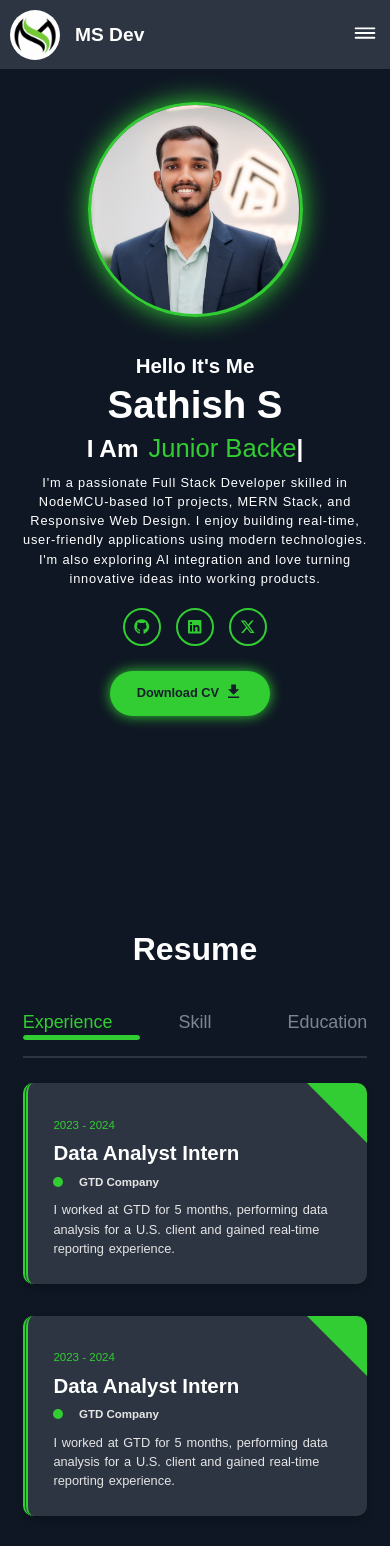
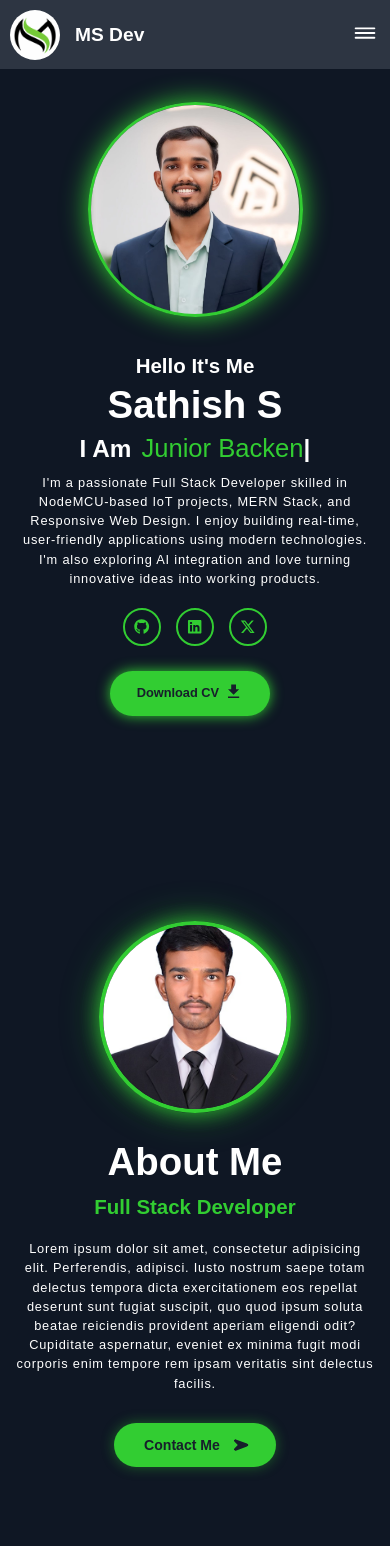
Before and after one commit to SATHISH-WEBDEVBER/portfolio, a React (Vite) app: page / in a window 390 px wide. Shown: the top 1546 px of the page. Built offline with nearby package versions, Linux system fonts and the light colour scheme; a web font is replaced by a local one.

Commit message:
.gitignore file added

```diff
--- a/package.json
+++ b/package.json
@@ -10,6 +10,7 @@
     "preview": "vite preview"
   },
   "dependencies": {
+    "@emailjs/browser": "^4.4.1",
     "aos": "^2.3.4",
     "emailjs-com": "^3.2.0",
     "lucide-react": "^0.525.0",
--- a/src/App.jsx
+++ b/src/App.jsx
@@ -40,9 +40,9 @@ const App = () => {
       <section id="home">
         <Home />
       </section>
-      {/* <section id="about">
+      <section id="about">
         <Aboutme />
-      </section> */}
+      </section>
       <section id="resume">
         <Resume />
       </section>
--- a/src/css/Aboutme.css
+++ b/src/css/Aboutme.css
@@ -1,72 +1,81 @@
+/* Container matching the Header layout exactly */
 .aboutmain {
-    position: relative;
-    margin: 100px 60px;
-    display: flex;
-    align-items: center; /* Keeps everything vertically centered */
-    justify-content: center;
-    gap: 4rem;
-     /* Prevents any overflow issues with the image */
-}
-
-.aboutimage {
-    flex: 1;
     display: flex;
     justify-content: center;
     align-items: center;
-    /* We don't need position: absolute here to avoid messy overlaps */
+    gap: 80px;
+    padding: 9rem 9rem;
 }
 
+/* Image Container */
+.aboutimage {
+    display: flex;
+    justify-content: center;
+    align-items: center;
+}
+
+/* Image styling matching your screenshot's vivid glow */
 .mainimage {
-    position: absolute;
     width: 25rem;
     height: 25rem;
     border-radius: 50%;
     border: 4px solid #32cd32;
-    background-color: #32cd32;
-    box-shadow: 0 0 2rem rgba(50, 205, 50, 0.2);
+    background-color: transparent;
+    box-shadow: 0 0 1.5rem rgba(50, 205, 50, 0.8), 0 0 3rem rgba(50, 205, 50, 0.4);
     transition: 0.3s ease;
+    object-fit: cover;
 }
 
 .mainimage:hover {
-    box-shadow: 0 0 6rem #32cd32;
+    box-shadow: 0 0 2rem #32cd32, 0 0 5rem #32cd32;
 }
 
+/* Content Container matching the Header-content spacing */
 .aboutcontent {
-    flex: 2;
-    padding: 1rem;
+    display: flex;
+    flex-direction: column;
+    justify-content: center;
+    align-items: flex-start; /* Keeps text aligned to the left side of its container */
+    max-width: 600px;
 }
 
 .aboutcontent h1 {
+    font-size: 3rem;
     color: #fff;
-    font-size: 3rem;
-    margin: 0;
+    font-weight: 900;
+    line-height: 1;
+    margin: 0 0 0.5rem 0;
 }
 
 .aboutcontent h3 {
-    color: #32dc32;
-    margin: 0.5rem 0;
-    font-size: 1.7rem;
-    font-weight: 600;
+    color: #32cd32;
+    font-size: 1.6rem;
+    font-weight: 800;
+    line-height: 1.9;
+    margin: 0 0 1rem 0;
 }
 
 .aboutcontent p {
-    color: #ccc;
-    margin-top: 1.5rem;
-    font-size: 1.1rem;
-    font-weight: 400;
-    line-height: 1.8rem;
+    color: #fff;
+    font-size: 1rem;
+    line-height: 1.5;
+    letter-spacing: 0.8px;
+    margin-bottom: 20px;
+    font-family: "Oswald", sans-serif; /* Matched to Header paragraph */
 }
 
+/* Button Styling */
 .aboutbutton {
     font-size: 1.1rem;
     font-weight: 600;
-    background-color: #32dc32;
+    background-color: #32cd32;
+    color: #171f2b; /* Dark text on green background */
     padding: 14px 30px;
     border-radius: 30px;
     cursor: pointer;
-    margin-top: 30px;
+    margin-top: 10px;
     border: none;
-    box-shadow: 0 0 1rem #32cd32;
+    box-shadow: 0 0 1rem rgba(50, 205, 50, 0.4);
     transition: 0.3s ease;
     display: inline-flex;
     align-items: center;
@@ -83,3 +92,57 @@
     align-items: center;
     transform: rotate(45deg);
 }
+
+/* Responsive Design mirror-matched to your Header breakpoints */
+@media screen and (max-width: 1300px) {
+    .aboutmain { padding: 9rem 8.1rem; }
+}
+
+@media screen and (max-width: 1200px) {
+    .aboutmain { padding: 9rem 7.5rem; gap: 60px; }
+    .mainimage { width: 22rem; height: 22rem; }
+}
+
+@media screen and (max-width: 1100px) {
+    .aboutmain { padding: 9rem 6.8rem; gap: 40px; }
+}
+
+@media screen and (max-width: 1000px) {
+    .aboutmain { padding: 9rem 2.8rem; gap: 30px; }
+    .mainimage { width: 20rem; height: 20rem; }
+}
+
+@media screen and (max-width: 900px) {
+    .aboutmain { padding: 9rem 2.7rem; }
+}
+
+@media screen and (max-width: 768px) {
+    .aboutmain {
+        flex-direction: column; /* Stacks image on top, text below on mobile */
+        gap: 30px;
+        padding: 8rem 2.5rem;
+    }
+
+    .aboutcontent {
+        align-items: center; /* Centers the content in mobile view */
+        text-align: center;
+    }
+}
+
+@media screen and (max-width: 700px) {
+    .aboutmain { padding: 8rem 2.187rem; }
+}
+
+@media screen and (max-width: 600px) {
+    .aboutmain { padding: 8rem 1.875rem; }
+    .mainimage { width: 18rem; height: 18rem; }
+}
+
+@media screen and (max-width: 500px) {
+    .aboutmain { padding: 8rem 1.6rem; }
+}
+
+@media screen and (max-width: 450px) {
+    .aboutmain { padding: 8rem 1.25rem; }
+    .mainimage { width: 15rem; height: 15rem; }
+}
--- a/src/sections/Aboutme.jsx
+++ b/src/sections/Aboutme.jsx
@@ -3,16 +3,19 @@ import { FaLocationArrow } from "react-icons/fa";
 
 import "../css/Aboutme.css";
 
-import logo from "../assets/image/1.png";
+import logo from "../assets/image/profile1.jpeg";
 
 const Aboutme = () => {
   return (
     <section id="about">
-      <div className=" aboutmain">
-        <div className="aboutimage">
-          <img className="mainimage" src={logo} alt=""/>
+      <div className="aboutmain">
+        {/* Image on the Left */}
+        <div className="aboutimage" data-aos="zoom-in-right">
+          <img className="mainimage" src={logo} alt="Profile" />
         </div>
-        <div className="aboutcontent">
+
+        {/* Content on the Right */}
+        <div className="aboutcontent" data-aos="zoom-in-left">
           <h1>About Me</h1>
           <h3>Full Stack Developer</h3>
           <p>
@@ -26,7 +29,7 @@ const Aboutme = () => {
           <span>
             <button className="aboutbutton">
               <span>Contact Me</span>
-              <span class="abouticon">
+              <span className="abouticon">
                 <FaLocationArrow />
               </span>
             </button>
--- a/src/sections/Contact.jsx
+++ b/src/sections/Contact.jsx
@@ -1,42 +1,37 @@
-import React, { useRef } from "react";
-import emailjs from "emailjs-com";
+import React, { useRef, useState } from "react";
+import emailjs from "@emailjs/browser";
 import { ToastContainer, toast } from "react-toastify";
 import "react-toastify/dist/ReactToastify.css";
 import "../css/Contact.css";
 
 const Contact = () => {
   const form = useRef();
+  const [isSubmitting, setIsSubmitting] = useState(false);
 
   const sendEmail = (e) => {
     e.preventDefault();
+    setIsSubmitting(true);
 
     emailjs
       .sendForm(
-        "MS15890724",
-        "template_tpm8fpj",
+        import.meta.env.VITE_EMAILJS_SERVICE_ID,
+        import.meta.env.VITE_EMAILJS_TEMPLATE_ID,
         form.current,
-        "OwXJZauf2Mrir_TXA"
+        import.meta.env.VITE_EMAILJS_PUBLIC_KEY
       )
       .then(
         (result) => {
+          setIsSubmitting(false);
           toast.success("Message Sent Successfully!", {
             position: "top-right",
             autoClose: 3000,
-            hideProgressBar: false,
-            pauseOnHover: true,
-            draggable: true,
           });
           form.current.reset();
         },
         (error) => {
-          toast.error("Failed to send message!", {
-            position: "top-right",
-            autoClose: 3000,
-            hideProgressBar: false,
-            pauseOnHover: true,
-            draggable: true,
-          });
-          console.log(error.text);
+          setIsSubmitting(false);
+          toast.error("Failed to send message!");
+          console.error("EmailJS Error:", error.text);
         }
       );
   };
@@ -48,36 +43,20 @@ const Contact = () => {
 
       <form ref={form} onSubmit={sendEmail} className="contact-form">
         <div className="form-row">
-          <input
-            type="text"
-            name="from_name"
-            placeholder="Full Name"
-            required
-          />
-          <input
-            type="email"
-            name="from_email"
-            placeholder="Email Address"
-            required
-          />
+          <input type="text" name="from_name" placeholder="Full Name" required />
+          <input type="email" name="from_email" placeholder="Email Address" required />
         </div>
         <div className="form-row">
           <input type="text" name="phone" placeholder="Phone Number" />
           <input type="text" name="subject" placeholder="Email Subject" />
         </div>
-        <textarea
-          name="message"
-          placeholder="Your Message"
-          rows="7"
-          required
-        ></textarea>
+        <textarea name="message" placeholder="Your Message" rows="7" required></textarea>
 
-        <button type="submit" className="send-button">
-          Send Message
+        <button type="submit" className="send-button" disabled={isSubmitting}>
+          {isSubmitting ? "Sending..." : "Send Message"}
         </button>
       </form>
 
-      {/* Toast Container */}
       <ToastContainer />
     </section>
   );
```
Also changed, not shown: 2 other files (tests, documents, lock files or other folders).
